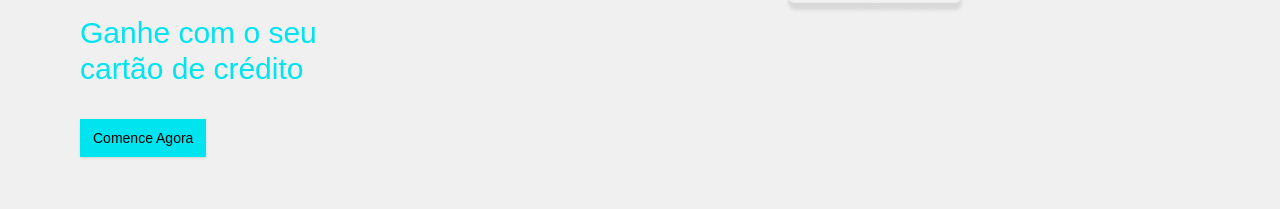
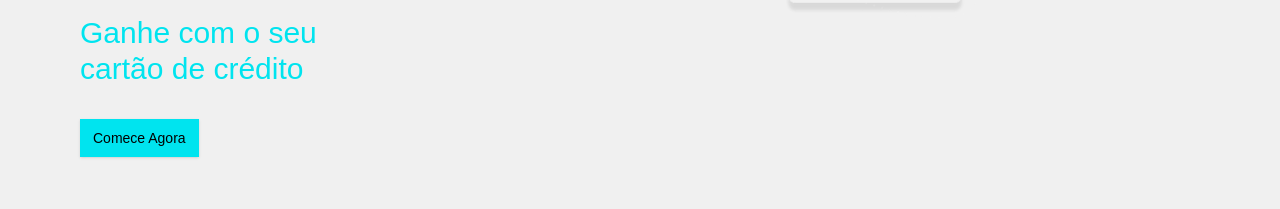
Before and after one commit to arthurmaster82/VSK_TEST, a Next.js app: page / in a window 1280 px wide. Shown: the part 3438-3647 px from the top of the page. Built offline with nearby package versions, Linux system fonts and the light colour scheme.

Commit message:
Update Section2Home.tsx

```diff
--- a/src/components/landing-home/Section2Home.tsx
+++ b/src/components/landing-home/Section2Home.tsx
@@ -28,7 +28,7 @@ const Section2Home: React.FunctionComponent<ISection2HomeProps> = props => {
 					</p>
 
 					<button className="btn btn-info btn-sm rounded-none">
-						Comence Agora
+						Comece Agora
 					</button>
 				</div>
 
```
